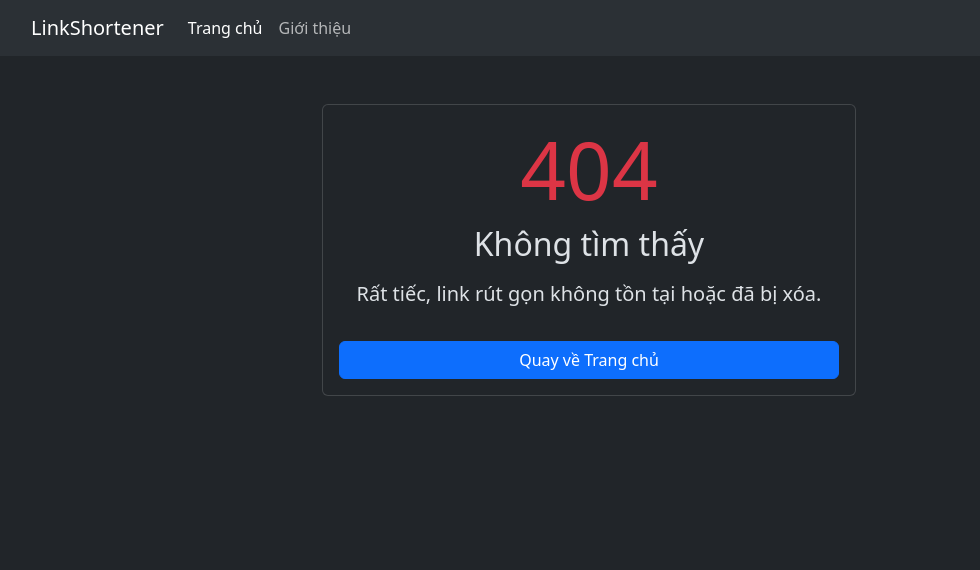
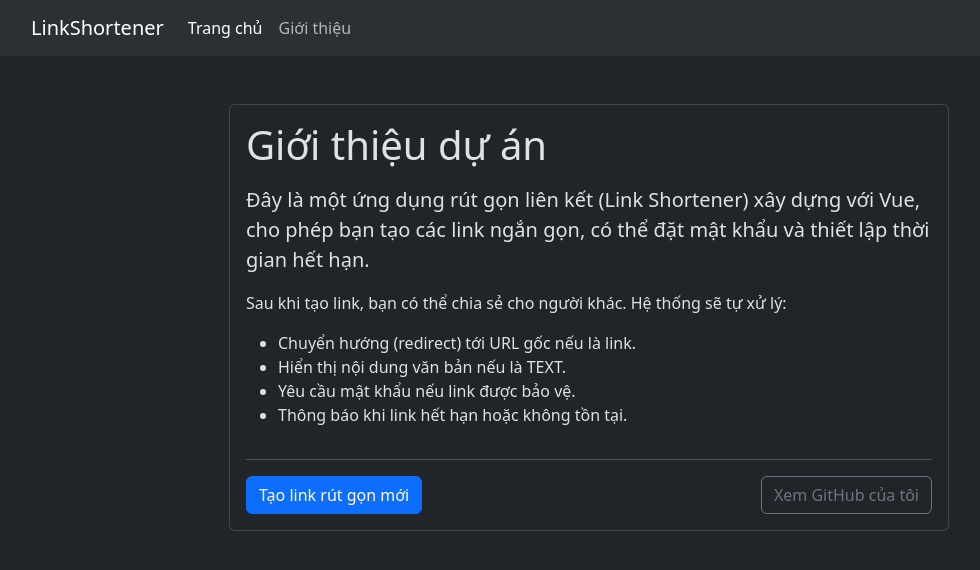
Before and after one commit to lamduck2005/LinkShortenerVue, a Vue app: page /about in a window 1280 px wide. Before the commit this address led to /not-found. Shown: the top 570 px of the page, without its empty margins (51-1031 px from the left). Built offline with nearby package versions, Linux system fonts and the light colour scheme.

Commit message:
Add AboutPage route to the router configuration

```diff
--- /dev/null
+++ b/src/pages/AboutPage.vue
@@ -0,0 +1,44 @@
+<template>
+  <div class="container mt-5">
+    <div class="row">
+      <div class="col-md-8 mx-auto">
+        <div class="card card-body">
+          <h1 class="mb-3">Giới thiệu dự án</h1>
+          <p class="lead">
+            Đây là một ứng dụng rút gọn liên kết (Link Shortener) xây dựng với Vue,
+            cho phép bạn tạo các link ngắn gọn, có thể đặt mật khẩu và thiết lập thời gian hết hạn.
+          </p>
+
+          <p>
+            Sau khi tạo link, bạn có thể chia sẻ cho người khác. Hệ thống sẽ tự xử lý:
+          </p>
+          <ul>
+            <li>Chuyển hướng (redirect) tới URL gốc nếu là link.</li>
+            <li>Hiển thị nội dung văn bản nếu là TEXT.</li>
+            <li>Yêu cầu mật khẩu nếu link được bảo vệ.</li>
+            <li>Thông báo khi link hết hạn hoặc không tồn tại.</li>
+          </ul>
+
+          <hr />
+
+          <div class="d-flex flex-column flex-sm-row justify-content-between gap-2">
+            <RouterLink to="/" class="btn btn-primary">
+              Tạo link rút gọn mới
+            </RouterLink>
+            <a
+              class="btn btn-outline-secondary"
+              href="https://github.com/lamduck2005"
+              target="_blank"
+              rel="noopener noreferrer"
+            >
+              Xem GitHub của tôi
+            </a>
+          </div>
+        </div>
+      </div>
+    </div>
+  </div>
+</template>
+
+<script setup>
+</script>
--- a/src/router/index.js
+++ b/src/router/index.js
@@ -7,6 +7,11 @@ const router = createRouter({
       path: '/',
       name: 'home',
       component: () => import('../pages/HomePage.vue'),
+    },
+    {
+      path: '/about',
+      name: 'about',
+      component: () => import('../pages/AboutPage.vue'),
     },
     {
       path: '/not-found',
```
